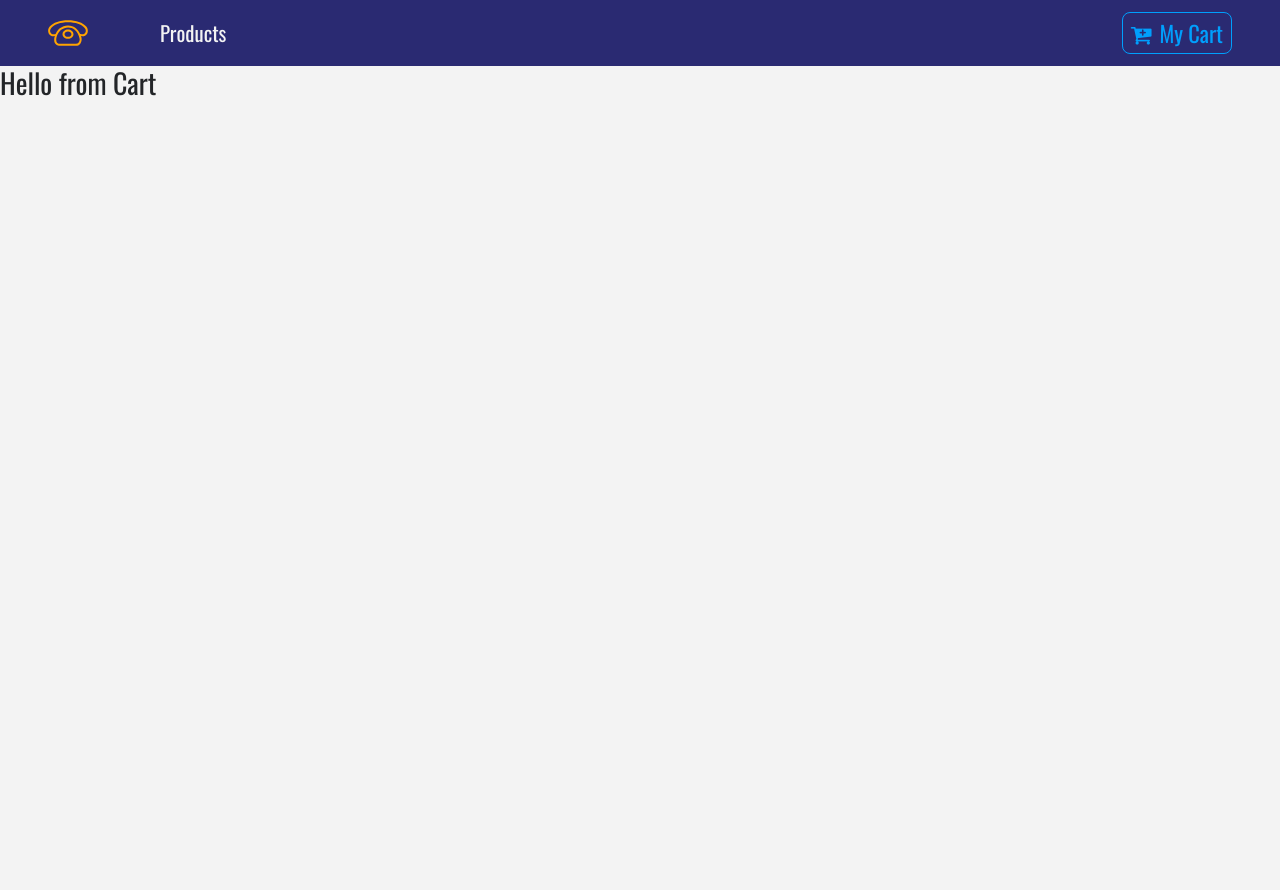
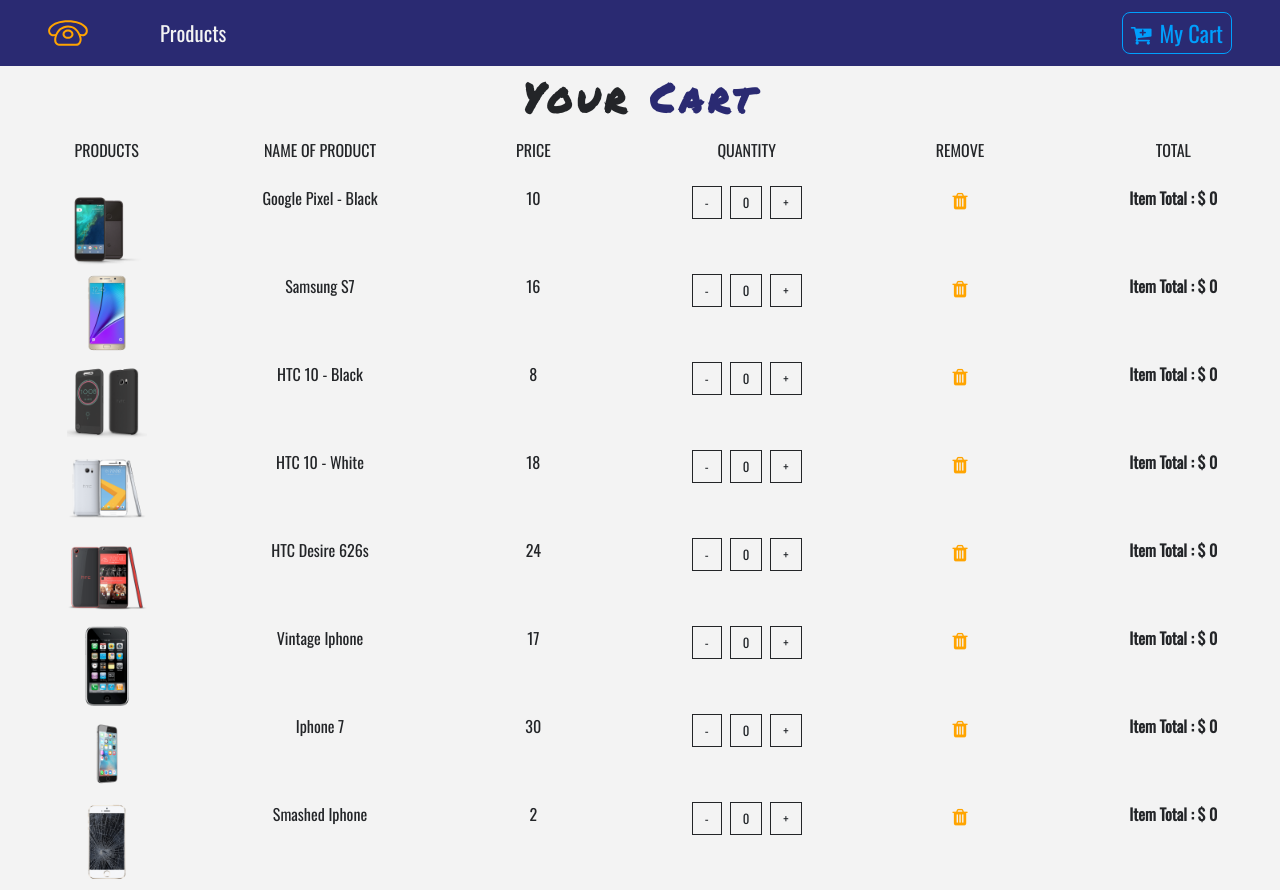
Before and after one commit to casweeney/Ecommerce-Phone-Store, a React (Create React App) app: page /cart in a window 1280 px wide. Before the commit the page ends 800 px from the top, so only its background shows below. Built offline with nearby package versions, Linux system fonts and the light colour scheme.

Commit message:
Cart component now working

```diff
--- a/src/App.css
+++ b/src/App.css
@@ -25,3 +25,23 @@ body{
 .text-bright{
   color: var(--lightBlue);
 }
+
+.btn-black{
+  background: transparent;
+  text-transform: capitalize;
+  font-size: 0.8rem !important;
+  color: var(--mainDark);
+  border-radius: 0 !important;
+  border: 0.1rem solid var(--mainDark) !important;
+}
+
+.btn-black:hover{
+  background: var(--mainDark) !important;
+  color: var(--mainWhite) !important;
+}
+
+.cart-icon{
+  cursor: pointer;
+  font-size: 1.2rem;
+  color: var(--mainYellow);
+}
--- a/src/components/Cart.js
+++ /dev/null
@@ -1,13 +0,0 @@
-import React, { Component } from 'react';
-
-class Cart extends Component {
-    render() {
-        return (
-            <div>
-                <h3>Hello from Cart</h3>
-            </div>
-        );
-    }
-}
-
-export default Cart;
--- /dev/null
+++ b/src/components/Cart/Cart.js
@@ -0,0 +1,38 @@
+import React, { Component } from 'react';
+import Title from '../Title';
+import CartColumns from './CartColumns';
+import EmptyCart from './EmptyCart';
+import {ProductConsumer} from '../../context';
+import CartList from './CartList';
+import CartTotals from './CartTotals';
+
+class Cart extends Component {
+    render() {
+        return (
+            <section>
+                <ProductConsumer>
+                    {value => {
+                        const {cart} = value;
+                        if(cart.length > 0){
+                            return (
+                                <React.Fragment>
+                                    <Title name="your" title="cart" />
+                                    <CartColumns />
+                                    <CartList value={value} />
+                                    <CartTotals value={value} />
+                                </React.Fragment>
+                            )
+                        }
+                        else{
+                            return(
+                                <EmptyCart />
+                            )
+                        }
+                    }}
+                </ProductConsumer>
+            </section>
+        );
+    }
+}
+
+export default Cart;
--- /dev/null
+++ b/src/components/Cart/CartColumns.js
@@ -0,0 +1,33 @@
+import React from 'react';
+
+export default function CartColumns() {
+    return (
+        <div className="container-fluid text-center d-none d-lg-block">
+            <div className="row">
+                <div className="col-10 mx-auto col-lg-2">
+                    <p className="text-uppercase">products</p>
+                </div>
+
+                <div className="col-10 mx-auto col-lg-2">
+                    <p className="text-uppercase">name of product</p>
+                </div>
+
+                <div className="col-10 mx-auto col-lg-2">
+                    <p className="text-uppercase">price</p>
+                </div>
+
+                <div className="col-10 mx-auto col-lg-2">
+                    <p className="text-uppercase">quantity</p>
+                </div>
+
+                <div className="col-10 mx-auto col-lg-2">
+                    <p className="text-uppercase">remove</p>
+                </div>
+
+                <div className="col-10 mx-auto col-lg-2">
+                    <p className="text-uppercase">total</p>
+                </div>
+            </div>
+        </div>
+    );
+}
--- /dev/null
+++ b/src/components/Cart/CartItem.js
@@ -0,0 +1,41 @@
+import React from 'react'
+
+export default function CartItem({item,value}) {
+    const {id, title, img, price, total, count}  = item;
+    const {increment, decrement, removeItem} = value;
+    return (
+        <div className="row my-2 text-capitalize text-center">
+            <div className="col-10 mx-auto col-lg-2">
+                <img src={img} style={{width:'5rem',height:'5rem'}} className="img-fluid" alt="product"/>
+            </div>
+
+            <div className="col-10 mx-auto col-lg-2">
+                <span className="d-lg-none">product : </span>{title}
+            </div>
+
+            <div className="col-10 mx-auto col-lg-2">
+                <span className="d-lg-none">price : $</span>{price}
+            </div>
+
+            <div className="col-10 mx-auto col-lg-2 my-2 my-lg-0">
+                <div className="d-flex justify-content-center">
+                    <div>
+                        <span className="btn btn-black mx-1" onClick={() => decrement(id)}>-</span>
+                        <span className="btn btn-black mx-1">{count}</span>
+                        <span className="btn btn-black mx-1" onClick={() => increment(id)}>+</span>
+                    </div>
+                </div>
+            </div>
+
+            <div className="col-10 mx-auto col-lg-2">
+                <div className="cart-icon" onClick={() => removeItem(id)}>
+                    <i className="fa fa-trash"></i>
+                </div>
+            </div>
+
+            <div className="col-10 mx-auto col-lg-2">
+                <strong>item total : $ {total}</strong>
+            </div>
+        </div>
+    )
+}
--- /dev/null
+++ b/src/components/Cart/CartList.js
@@ -0,0 +1,14 @@
+import React from 'react';
+import CartItem from './CartItem';
+
+export default function CartList({value}) {
+    const { cart } =  value;
+
+    return (
+        <div className="container-fluid">
+            {cart.map(item=>{
+                return <CartItem key={item.id} item={item} value={value} />
+            })}
+        </div>
+    )
+}
--- /dev/null
+++ b/src/components/Cart/CartTotals.js
@@ -0,0 +1,9 @@
+import React from 'react'
+
+export default function CartTotals() {
+    return (
+        <div>
+
+        </div>
+    )
+}
--- /dev/null
+++ b/src/components/Cart/EmptyCart.js
@@ -0,0 +1,13 @@
+import React from 'react';
+
+export default function EmptyCart() {
+    return (
+        <div className="container mt-5">
+            <div className="row">
+                <div className="col-10 mx-auto text-center text-title">
+                    <h1>your cart is currently empty</h1>
+                </div>
+            </div>
+        </div>
+    )
+}
--- /dev/null
+++ b/src/components/Cart/package.json
@@ -0,0 +1,3 @@
+{
+    "main":"Cart.js"
+}
--- a/src/context.js
+++ b/src/context.js
@@ -9,9 +9,12 @@ class ProductProvider extends Component {
     state = {
         products: [],
         detailProduct: detailProduct,
-        cart: [],
+        cart: storeProducts,
         modalOpen: false,
         modalProduct: detailProduct,
+        cartSubTotal: 0,
+        cartTax: 0,
+        cartTotal: 0
     };
 
     componentWillMount(){
@@ -69,6 +72,23 @@ class ProductProvider extends Component {
         });
     }
 
+    increment = (id) => {
+        console.log('this is increment method');
+    }
+
+    decrement = (id) => {
+        console.log('this is decrement method');
+    }
+
+    removeItem = (id) => {
+        console.log('item removed');
+    }
+
+    clearCart = () => {
+        console.log('cart cleared');
+
+    }
+
     render() {
         return (
             <ProductContext.Provider value={{
@@ -76,7 +96,11 @@ class ProductProvider extends Component {
                 handleDetail:this.handleDetail,
                 addToCart:this.addToCart,
                 openModal:this.openModal,
-                closeModal:this.closeModal
+                closeModal:this.closeModal,
+                increment:this.increment,
+                decrement:this.decrement,
+                removeItem:this.removeItem,
+                clearCart:this.clearCart
             }}>
                 {this.props.children}
             </ProductContext.Provider>
```
